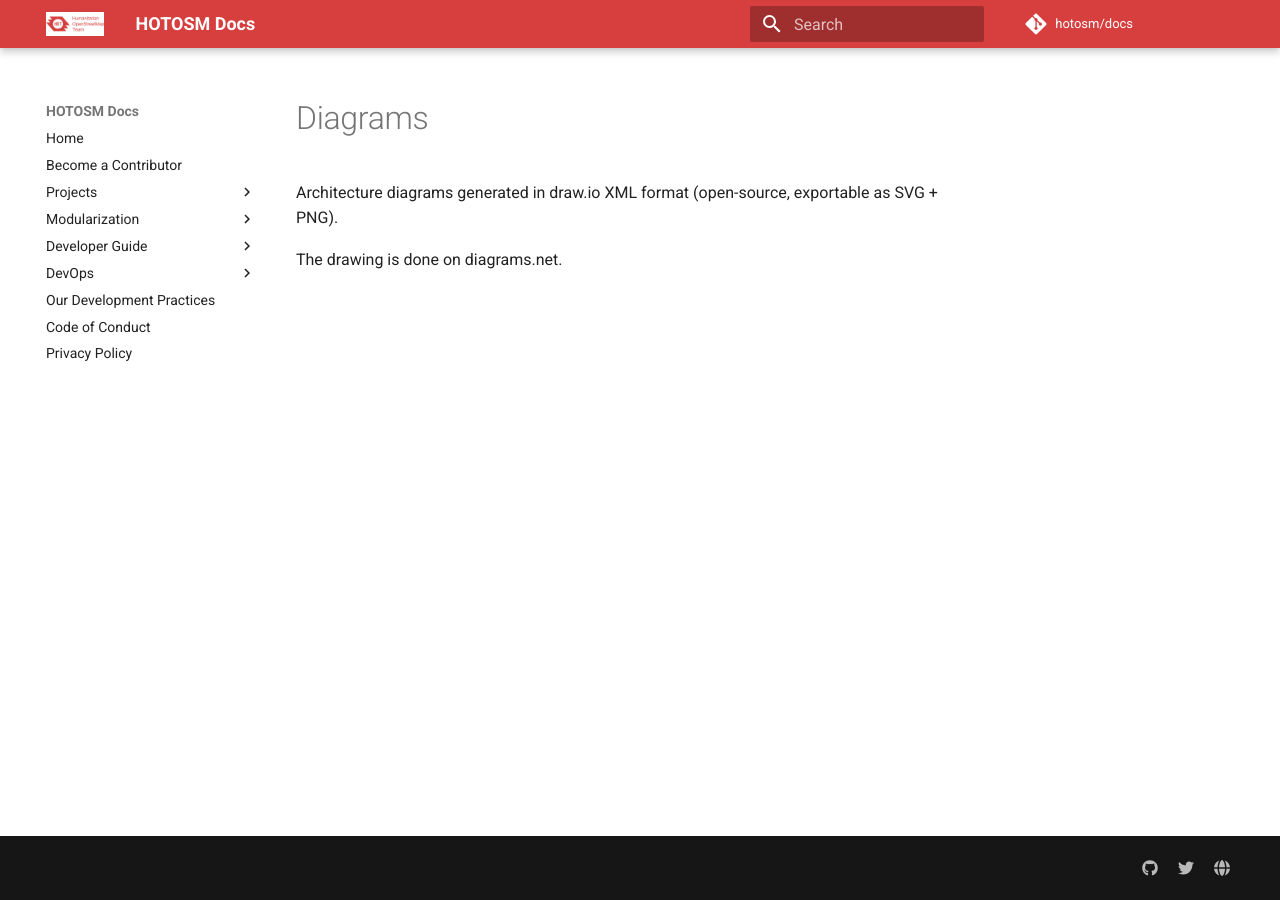
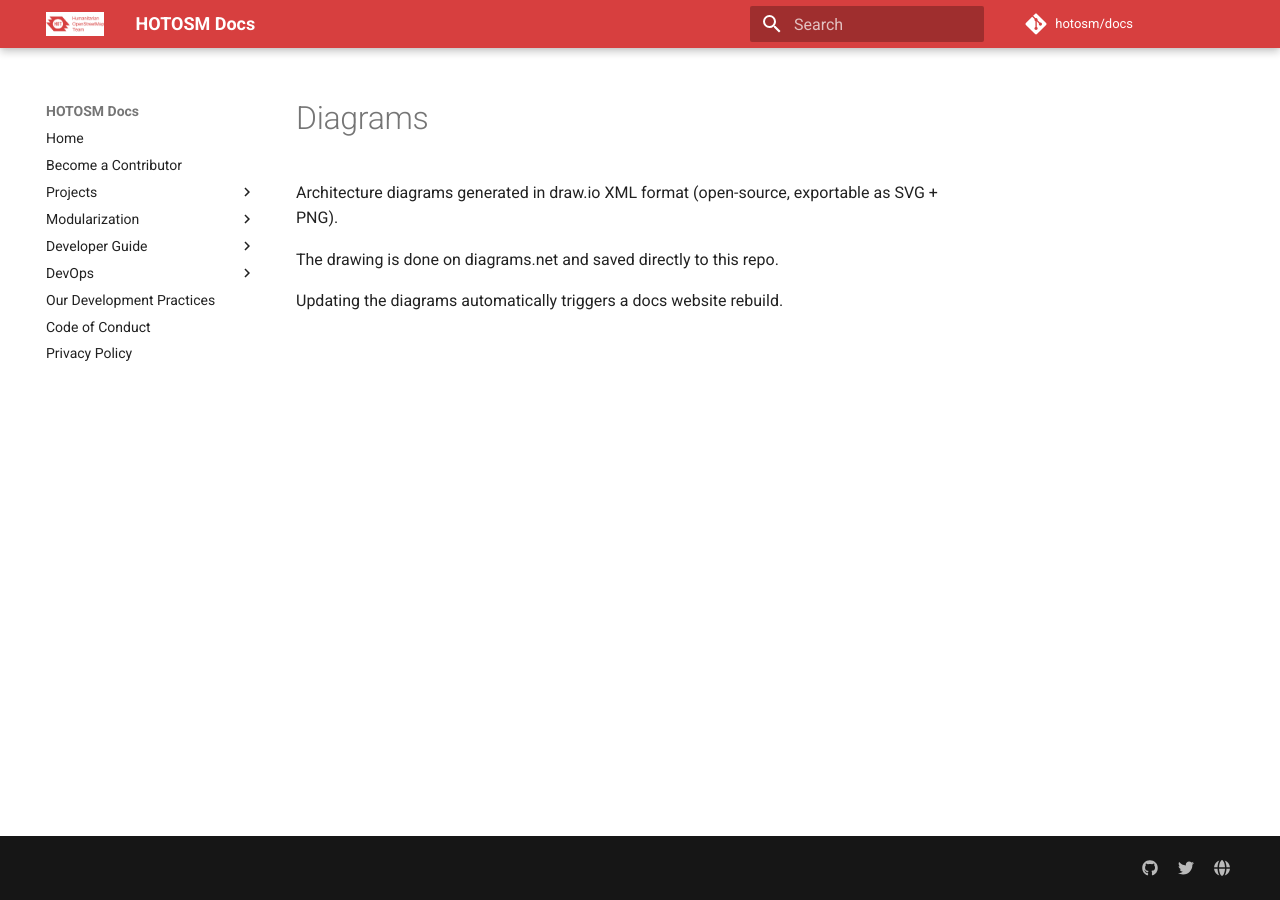
Before and after one commit to hotosm/docs, an MkDocs documentation site: the page built from docs/diagrams/README.md, in a window 1280 px wide. Built offline with MkDocs 1.6.1 and Material for MkDocs 9.7.7, drawn with Linux system fonts in a browser that asks for light colours; comment, search, counter and statistics services are not loaded.

```diff
--- a/docs/diagrams/README.md
+++ b/docs/diagrams/README.md
@@ -3,4 +3,6 @@
 Architecture diagrams generated in draw.io XML format
 (open-source, exportable as SVG + PNG).
 
-The drawing is done on diagrams.net.
+The drawing is done on diagrams.net and saved directly to this repo.
+
+Updating the diagrams automatically triggers a docs website rebuild.
```
Also changed, not shown: 2 other files.
